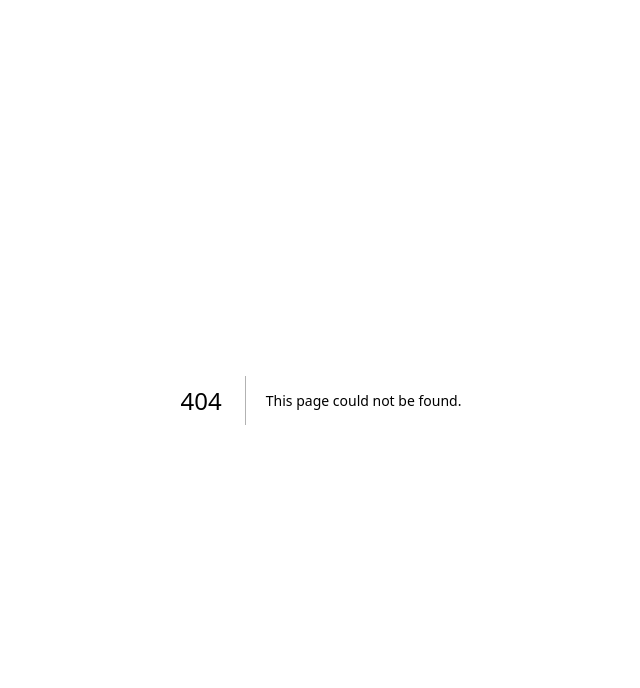
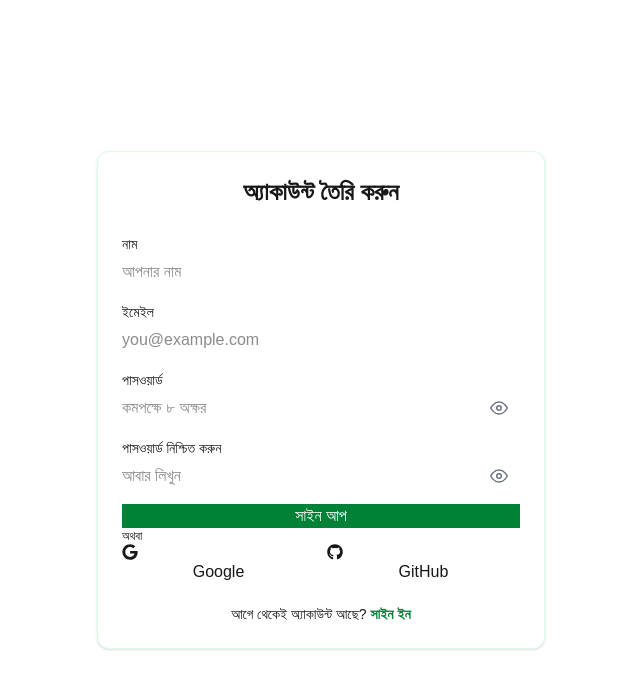
Before and after one commit to gazishawon999/bazar-dor, a Next.js app: page /signup in a window 1280 px wide. Before the commit this address had no page. Shown: the top 688 px of the page, without its empty margins (319-959 px from the left). Built offline with nearby package versions, Linux system fonts and the light colour scheme.

Commit message:
5th commit

```diff
--- /dev/null
+++ b/src/app/signup/page.tsx
@@ -0,0 +1,101 @@
+"use client";
+
+import Link from "next/link";
+import { useRouter } from "next/navigation";
+import { useState } from "react";
+import toast from "react-hot-toast";
+import { FaGithub, FaGoogle } from "react-icons/fa";
+import PasswordInput from "@/components/PasswordInput";
+import { authClient } from "@/lib/auth-client";
+
+export default function SignUpPage() {
+  const router = useRouter();
+  const [loading, setLoading] = useState(false);
+
+  async function onSubmit(e: React.FormEvent<HTMLFormElement>) {
+    e.preventDefault();
+    const fd = new FormData(e.currentTarget);
+    const name = String(fd.get("name") || "").trim();
+    const email = String(fd.get("email") || "").trim();
+    const password = String(fd.get("password") || "");
+
+    if (!name || !email) return toast.error("নাম ও ইমেইল দিন");
+    if (password.length < 8)
+      return toast.error("পাসওয়ার্ড কমপক্ষে ৮ অক্ষরের হতে হবে");
+
+    setLoading(true);
+    const { error } = await authClient.signUp.email({ name, email, password });
+    setLoading(false);
+
+    if (error)
+      return toast.error(error.message || "রেজিস্ট্রেশন ব্যর্থ হয়েছে");
+    toast.success("অ্যাকাউন্ট তৈরি হয়েছে, এখন সাইন ইন করুন");
+    router.push("/signin");
+  }
+
+  async function social(provider: "google" | "github") {
+    await authClient.signIn.social({ provider, callbackURL: "/" });
+  }
+
+  return (
+    <div className="flex-1 flex items-center justify-center px-4 py-10">
+      <div className="w-full max-w-md bg-white rounded-xl border border-green-100 p-6 shadow-sm">
+        <h1 className="text-2xl font-bold text-center">অ্যাকাউন্ট তৈরি করুন</h1>
+        <form onSubmit={onSubmit} className="mt-6 space-y-4">
+          <label className="block">
+            <span className="text-sm">নাম</span>
+            <input
+              name="name"
+              className="input input-bordered w-full mt-1"
+              placeholder="আপনার নাম"
+            />
+          </label>
+          <label className="block">
+            <span className="text-sm">ইমেইল</span>
+            <input
+              name="email"
+              type="email"
+              className="input input-bordered w-full mt-1"
+              placeholder="you@example.com"
+            />
+          </label>
+          <label className="block">
+            <span className="text-sm">পাসওয়ার্ড</span>
+            <PasswordInput placeholder="কমপক্ষে ৮ অক্ষর" />
+          </label>
+          <label className="block">
+            <span className="text-sm">পাসওয়ার্ড নিশ্চিত করুন</span>
+            <PasswordInput placeholder="আবার লিখুন" />
+          </label>
+          <button
+            disabled={loading}
+            className="btn bg-green-700 hover:bg-green-800 text-white w-full"
+          >
+            {loading ? "অপেক্ষা করুন..." : "সাইন আপ"}
+          </button>
+        </form>
+        <div className="divider text-xs">অথবা</div>
+        <div className="grid grid-cols-2 gap-3">
+          <button
+            onClick={() => social("google")}
+            className="btn btn-outline btn-sm sm:btn-md"
+          >
+            <FaGoogle /> Google
+          </button>
+          <button
+            onClick={() => social("github")}
+            className="btn btn-outline btn-sm sm:btn-md"
+          >
+            <FaGithub /> GitHub
+          </button>
+        </div>
+        <p className="text-center text-sm mt-5">
+          আগে থেকেই অ্যাকাউন্ট আছে?{" "}
+          <Link href="/signin" className="text-green-700 font-semibold">
+            সাইন ইন
+          </Link>
+        </p>
+      </div>
+    </div>
+  );
+}
```
